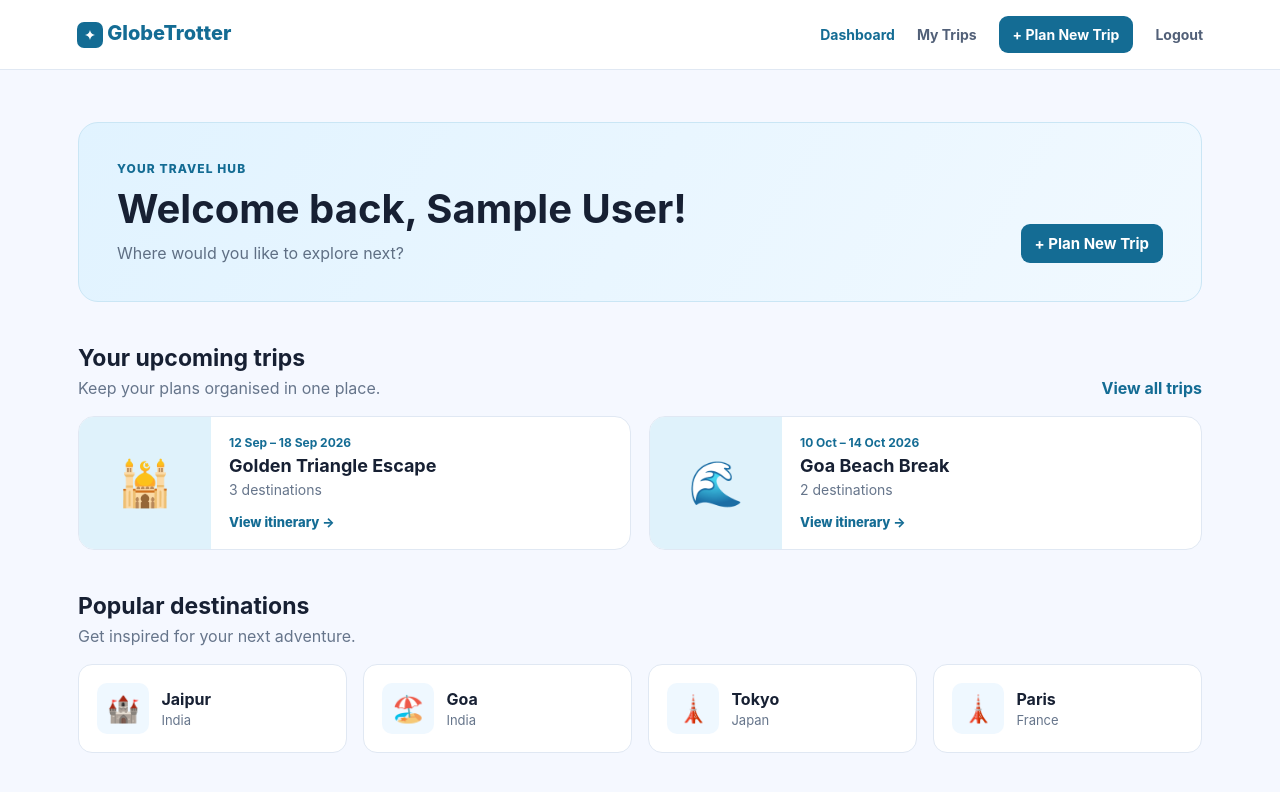
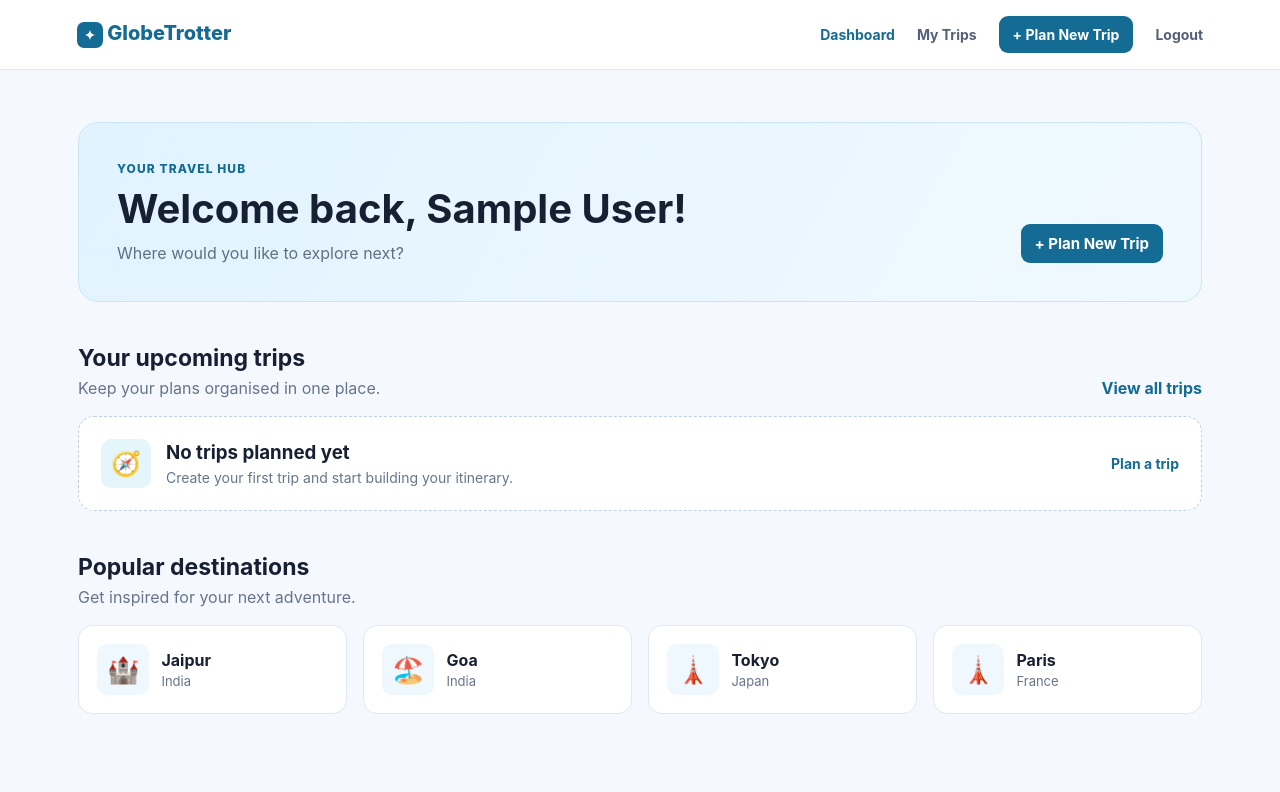
Before and after one commit to RAJPUTJII0/GlobeTrotter, a React (Vite) app in the folder frontend/: page /dashboard in a window 1280 px wide. Shown: the top 792 px of the page. Built offline with nearby package versions, Linux system fonts and the light colour scheme; sample sign-in values are in the browser's storage.

Commit message:
Prepare frontend for trip API integration

```diff
--- a/frontend/src/components/TripCard.jsx
+++ b/frontend/src/components/TripCard.jsx
@@ -1,4 +1,4 @@
-export default function TripCard({ title, dates, cities, emoji }) {
+export default function TripCard({ title, dates, cities, emoji, onView }) {
   return (
     <article className="trip-card">
       <div className="trip-card-image" aria-hidden="true">{emoji}</div>
@@ -6,7 +6,7 @@ export default function TripCard({ title, dates, cities, emoji }) {
         <p className="trip-card-dates">{dates}</p>
         <h3>{title}</h3>
         <p>{cities} destinations</p>
-        <button type="button">View itinerary →</button>
+        <button onClick={onView} type="button">View itinerary →</button>
       </div>
     </article>
   );
--- a/frontend/src/pages/CreateTrip.jsx
+++ b/frontend/src/pages/CreateTrip.jsx
@@ -2,6 +2,7 @@ import { useState } from 'react';
 import { useNavigate } from 'react-router-dom';
 import Navbar from '../components/Navbar.jsx';
 import '../styles/trip-form.css';
+import { addStoredTrip } from '../utils/tripStorage.js';
 
 const initialForm = { title: '', startDate: '', endDate: '', description: '' };
 
@@ -38,8 +39,7 @@ export default function CreateTrip() {
       stops: [],
       createdAt: new Date().toISOString(),
     };
-    const savedTrips = JSON.parse(localStorage.getItem('globetrotter_trips') || '[]');
-    localStorage.setItem('globetrotter_trips', JSON.stringify([trip, ...savedTrips]));
+    addStoredTrip(trip);
     navigate('/my-trips');
   }
 
--- a/frontend/src/pages/Dashboard.jsx
+++ b/frontend/src/pages/Dashboard.jsx
@@ -2,11 +2,7 @@ import { Link, useNavigate } from 'react-router-dom';
 import Navbar from '../components/Navbar.jsx';
 import TripCard from '../components/TripCard.jsx';
 import '../styles/dashboard.css';
-
-const demoTrips = [
-  { title: 'Golden Triangle Escape', dates: '12 Sep – 18 Sep 2026', cities: 3, emoji: '🕌' },
-  { title: 'Goa Beach Break', dates: '10 Oct – 14 Oct 2026', cities: 2, emoji: '🌊' },
-];
+import { getStoredTrips } from '../utils/tripStorage.js';
 
 const destinations = [
   { name: 'Jaipur', country: 'India', emoji: '🏰' },
@@ -19,6 +15,12 @@ export default function Dashboard() {
   const navigate = useNavigate();
   const savedUser = JSON.parse(localStorage.getItem('globetrotter_user') || '{}');
   const userName = savedUser.name || 'Traveller';
+  const trips = getStoredTrips();
+
+  function formatDates(trip) {
+    const formatter = new Intl.DateTimeFormat('en-IN', { day: 'numeric', month: 'short', year: 'numeric' });
+    return `${formatter.format(new Date(`${trip.startDate}T00:00:00`))} — ${formatter.format(new Date(`${trip.endDate}T00:00:00`))}`;
+  }
 
   return (
     <div className="app-shell">
@@ -35,7 +37,11 @@ export default function Dashboard() {
 
         <section className="content-section" aria-labelledby="upcoming-trips">
           <div className="section-heading"><div><h2 id="upcoming-trips">Your upcoming trips</h2><p>Keep your plans organised in one place.</p></div><Link to="/my-trips">View all trips</Link></div>
-          <div className="trip-grid">{demoTrips.map((trip) => <TripCard key={trip.title} {...trip} />)}</div>
+          {trips.length > 0 ? (
+            <div className="trip-grid">{trips.slice(0, 2).map((trip) => <TripCard key={trip.id} title={trip.title} dates={formatDates(trip)} cities={trip.stops?.length || 0} emoji="✈️" onView={() => navigate('/my-trips')} />)}</div>
+          ) : (
+            <div className="dashboard-empty"><span aria-hidden="true">🧭</span><div><h3>No trips planned yet</h3><p>Create your first trip and start building your itinerary.</p></div><Link to="/create-trip">Plan a trip</Link></div>
+          )}
         </section>
 
         <section className="content-section" aria-labelledby="popular-destinations">
--- a/frontend/src/pages/MyTrips.jsx
+++ b/frontend/src/pages/MyTrips.jsx
@@ -2,14 +2,7 @@ import { useState } from 'react';
 import { Link } from 'react-router-dom';
 import Navbar from '../components/Navbar.jsx';
 import '../styles/my-trips.css';
-
-function readTrips() {
-  try {
-    return JSON.parse(localStorage.getItem('globetrotter_trips') || '[]');
-  } catch {
-    return [];
-  }
-}
+import { getStoredTrips, removeStoredTrip } from '../utils/tripStorage.js';
 
 function formatDate(date) {
   if (!date) return 'Date not set';
@@ -17,14 +10,13 @@ function formatDate(date) {
 }
 
 export default function MyTrips() {
-  const [trips, setTrips] = useState(readTrips);
+  const [trips, setTrips] = useState(getStoredTrips);
   const [notice, setNotice] = useState('');
 
   function deleteTrip(id) {
     const trip = trips.find((item) => item.id === id);
     if (!trip || !window.confirm(`Delete "${trip.title}"? This cannot be undone.`)) return;
-    const updatedTrips = trips.filter((item) => item.id !== id);
-    localStorage.setItem('globetrotter_trips', JSON.stringify(updatedTrips));
+    const updatedTrips = removeStoredTrip(id);
     setTrips(updatedTrips);
     setNotice('Trip deleted successfully.');
   }
--- a/frontend/src/routes/AppRoutes.jsx
+++ b/frontend/src/routes/AppRoutes.jsx
@@ -3,15 +3,16 @@ import CreateTrip from '../pages/CreateTrip.jsx';
 import Dashboard from '../pages/Dashboard.jsx';
 import Login from '../pages/Login.jsx';
 import MyTrips from '../pages/MyTrips.jsx';
+import ProtectedRoute from './ProtectedRoute.jsx';
 
 export default function AppRoutes() {
   return (
     <Routes>
       <Route path="/" element={<Navigate to="/dashboard" replace />} />
       <Route path="/login" element={<Login />} />
-      <Route path="/dashboard" element={<Dashboard />} />
-      <Route path="/create-trip" element={<CreateTrip />} />
-      <Route path="/my-trips" element={<MyTrips />} />
+      <Route path="/dashboard" element={<ProtectedRoute><Dashboard /></ProtectedRoute>} />
+      <Route path="/create-trip" element={<ProtectedRoute><CreateTrip /></ProtectedRoute>} />
+      <Route path="/my-trips" element={<ProtectedRoute><MyTrips /></ProtectedRoute>} />
       <Route path="*" element={<Navigate to="/dashboard" replace />} />
     </Routes>
   );
--- /dev/null
+++ b/frontend/src/routes/ProtectedRoute.jsx
@@ -0,0 +1,9 @@
+import { Navigate, useLocation } from 'react-router-dom';
+
+export default function ProtectedRoute({ children }) {
+  const location = useLocation();
+  const user = localStorage.getItem('globetrotter_user');
+
+  if (!user) return <Navigate to="/login" replace state={{ from: location.pathname }} />;
+  return children;
+}
--- a/frontend/src/services/api.js
+++ b/frontend/src/services/api.js
@@ -1,6 +1,7 @@
 const API_URL = import.meta.env.VITE_API_URL ?? 'http://localhost:5000/api';
 export async function api(path, options = {}) {
-  const response = await fetch(`${API_URL}${path}`, { headers: { 'Content-Type': 'application/json', ...options.headers }, ...options });
+  const token = localStorage.getItem('globetrotter_token');
+  const response = await fetch(`${API_URL}${path}`, { headers: { 'Content-Type': 'application/json', ...(token ? { Authorization: `Bearer ${token}` } : {}), ...options.headers }, ...options });
   if (!response.ok) throw new Error('Request failed');
   return response.json();
 }
--- a/frontend/src/services/tripService.js
+++ b/frontend/src/services/tripService.js
@@ -1,2 +1,4 @@
 import { api } from './api.js';
 export const getTrips = () => api('/trips');
+export const createTrip = (trip) => api('/trips', { method: 'POST', body: JSON.stringify(trip) });
+export const deleteTrip = (tripId) => api(`/trips/${tripId}`, { method: 'DELETE' });
--- a/frontend/src/styles/dashboard.css
+++ b/frontend/src/styles/dashboard.css
@@ -17,6 +17,7 @@
 .section-heading { align-items: end; display: flex; justify-content: space-between; margin-bottom: 18px; }
 .section-heading h2 { font-size: 23px; margin: 0; }.section-heading p { color: #66758b; margin: 6px 0 0; }.section-heading a { color: #146c94; font-weight: 700; text-decoration: none; }
 .trip-grid { display: grid; gap: 18px; grid-template-columns: repeat(2, minmax(0, 1fr)); }
+.dashboard-empty { align-items: center; background: #fff; border: 1px dashed #bdd0e4; border-radius: 16px; display: flex; gap: 15px; padding: 22px; }.dashboard-empty > span { background: #e4f5fc; border-radius: 10px; font-size: 24px; padding: 10px; }.dashboard-empty h3 { margin: 0; }.dashboard-empty p { color: #66758b; font-size: 14px; margin: 5px 0 0; }.dashboard-empty a { color: #146c94; font-size: 14px; font-weight: 750; margin-left: auto; text-decoration: none; white-space: nowrap; }
 .trip-card { background: white; border: 1px solid #e0e8f3; border-radius: 16px; display: flex; overflow: hidden; }.trip-card-image { align-items: center; background: #dff2fb; display: flex; font-size: 44px; justify-content: center; min-width: 132px; }.trip-card-content { padding: 18px; }.trip-card-content h3 { font-size: 18px; margin: 5px 0; }.trip-card-content p { color: #66758b; font-size: 14px; margin: 0; }.trip-card-dates { color: #146c94 !important; font-size: 12px !important; font-weight: 750; }.trip-card-content button { background: none; border: 0; color: #146c94; cursor: pointer; font-size: 13px; font-weight: 800; margin-top: 16px; padding: 0; }
 .destination-grid { display: grid; gap: 16px; grid-template-columns: repeat(4, minmax(0, 1fr)); }.destination-card { align-items: center; background: white; border: 1px solid #e0e8f3; border-radius: 14px; display: flex; gap: 12px; padding: 18px; }.destination-card > span { background: #eff8ff; border-radius: 10px; font-size: 26px; padding: 10px; }.destination-card h3 { font-size: 16px; margin: 0; }.destination-card p { color: #66758b; font-size: 13px; margin: 3px 0 0; }
-@media (max-width: 760px) { .navbar { align-items: flex-start; flex-direction: column; gap: 12px; padding: 16px 24px; }.nav-links { flex-wrap: wrap; gap: 12px; }.dashboard-page { padding: 28px 18px 52px; }.dashboard-hero { align-items: flex-start; flex-direction: column; gap: 22px; padding: 28px; }.trip-grid, .destination-grid { grid-template-columns: 1fr; } }
+@media (max-width: 760px) { .navbar { align-items: flex-start; flex-direction: column; gap: 12px; padding: 16px 24px; }.nav-links { flex-wrap: wrap; gap: 12px; }.dashboard-page { padding: 28px 18px 52px; }.dashboard-hero { align-items: flex-start; flex-direction: column; gap: 22px; padding: 28px; }.trip-grid, .destination-grid { grid-template-columns: 1fr; }.dashboard-empty { align-items: flex-start; flex-wrap: wrap; }.dashboard-empty a { margin-left: 0; width: 100%; } }
--- /dev/null
+++ b/frontend/src/utils/tripStorage.js
@@ -0,0 +1,20 @@
+const TRIPS_KEY = 'globetrotter_trips';
+
+export function getStoredTrips() {
+  try {
+    return JSON.parse(localStorage.getItem(TRIPS_KEY) || '[]');
+  } catch {
+    return [];
+  }
+}
+
+export function addStoredTrip(trip) {
+  const trips = getStoredTrips();
+  localStorage.setItem(TRIPS_KEY, JSON.stringify([trip, ...trips]));
+}
+
+export function removeStoredTrip(id) {
+  const trips = getStoredTrips().filter((trip) => trip.id !== id);
+  localStorage.setItem(TRIPS_KEY, JSON.stringify(trips));
+  return trips;
+}
```
